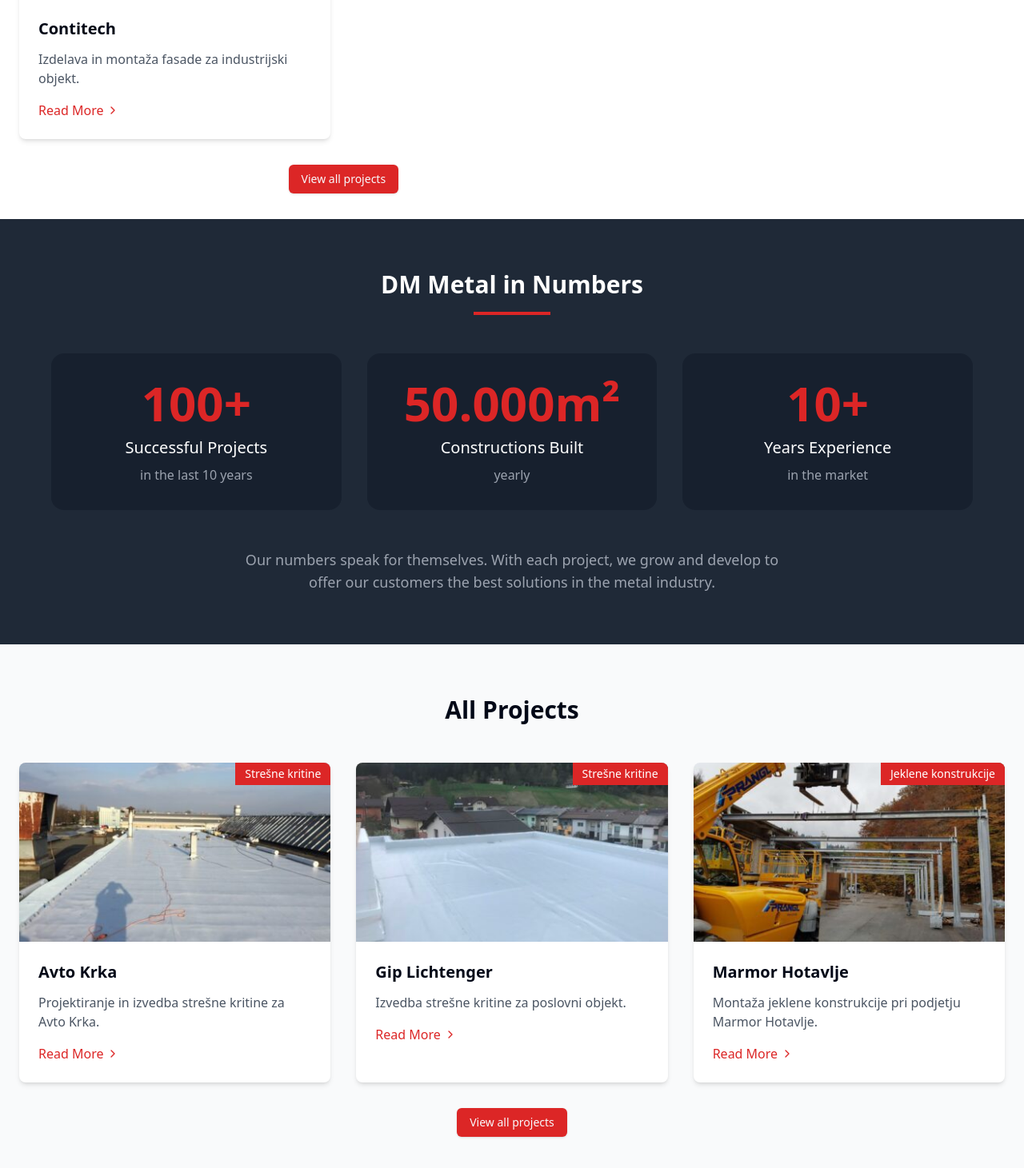
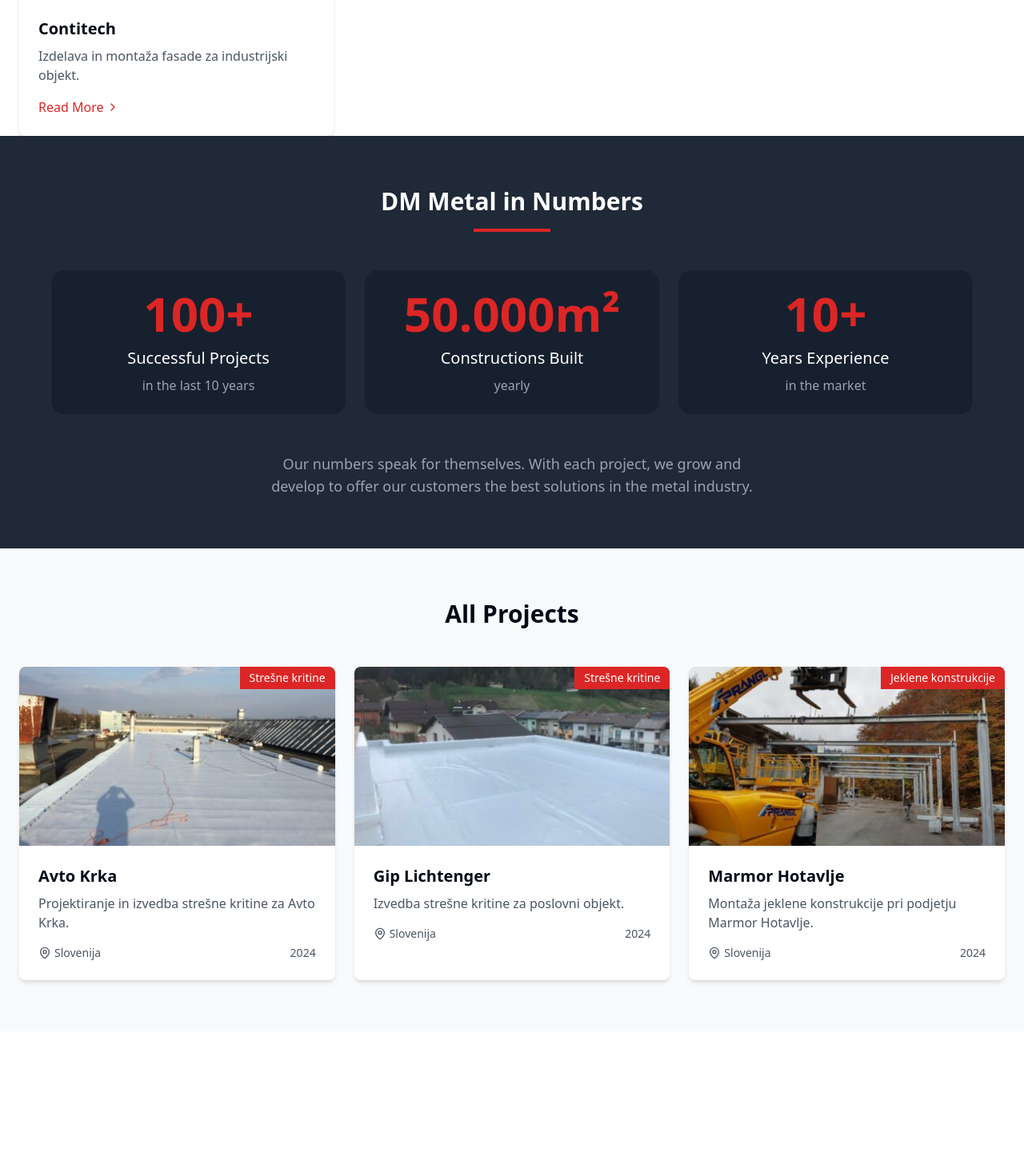
Before and after one commit to TimBlazic/dm-metal, a Next.js app: page /en/storitve/fasadni-elementi in a window 1280 px wide. Shown: the part 1634-3095 px from the top of the page at 80% size. After the commit the page ends 2924 px from the top, so only its background shows below. Built offline with nearby package versions, Linux system fonts and the light colour scheme.

Commit message:
fixing mobile

```diff
--- a/app/[lang]/storitve/[service]/client-page.tsx
+++ b/app/[lang]/storitve/[service]/client-page.tsx
@@ -3,7 +3,7 @@
 
 import Image from "next/image";
 import Link from "next/link";
-import { ChevronRight } from "lucide-react";
+import { ChevronRight, MapPin } from "lucide-react";
 import { Button } from "@/components/ui/button";
 import Navigation from "@/app/[lang]/components/navigation";
 import Footer from "@/app/[lang]/components/footer";
@@ -160,13 +160,13 @@ export default function ServicePageClient({
             ))}
 
             {/* Features */}
-            <div className="grid sm:grid-cols-2 gap-8 mb-12">
+            <div className="grid grid-cols-1 sm:grid-cols-2 gap-6 mb-12">
               {serviceData.features?.map((feature, index) => (
                 <div
                   key={index}
-                  className="bg-gray-50 rounded-lg p-6 shadow-sm hover:shadow-md transition-shadow"
+                  className="bg-gray-50 rounded-lg p-4 md:p-6 shadow-sm hover:shadow-md transition-shadow"
                 >
-                  <h2 className="text-xl font-bold mb-4 text-gray-900 border-b pb-2 border-gray-200">
+                  <h2 className="text-lg md:text-xl font-bold mb-4 text-gray-900 border-b pb-2 border-gray-200">
                     {feature.title[lang]}
                   </h2>
                   <ul className="space-y-3">
@@ -175,7 +175,9 @@ export default function ServicePageClient({
                         <div className="flex-shrink-0 h-5 w-5 rounded-full bg-red-100 flex items-center justify-center mt-1 mr-3">
                           <div className="h-2 w-2 rounded-full bg-red-600"></div>
                         </div>
-                        <span className="text-gray-700">{item}</span>
+                        <span className="text-gray-700 text-sm md:text-base">
+                          {item}
+                        </span>
                       </li>
                     ))}
                   </ul>
@@ -187,42 +189,34 @@ export default function ServicePageClient({
             <div className="mt-12">
               <div className="flex items-center mb-6">
                 <div className="h-px flex-1 bg-gray-200"></div>
-                <h2 className="text-2xl font-bold px-4">
+                <h2 className="text-xl md:text-2xl font-bold px-4">
                   {t("similarProjects")}
                 </h2>
                 <div className="h-px flex-1 bg-gray-200"></div>
               </div>
-              <div className="grid sm:grid-cols-1 lg:grid-cols-2 gap-8 mx-auto">
+              <div className="grid grid-cols-1 lg:grid-cols-2 gap-6 mx-auto">
                 {topProjects.map((project) => (
                   <Link
                     key={project.id}
                     href={`/${params.lang}/reference/${project.id}`}
                     className="group bg-white rounded-lg overflow-hidden shadow-md hover:shadow-lg transition-shadow"
                   >
-                    <div className="relative h-56">
+                    <div className="relative h-48 md:h-56">
                       <Image
                         src={`/images/reference/${project.image}`}
                         alt={project.title}
                         fill
                         className="object-cover group-hover:scale-105 transition-transform duration-500"
-                        onError={(e) => {
-                          console.error(
-                            "Error loading project image:",
-                            project.image
-                          );
-                          const target = e.target as HTMLImageElement;
-                          target.src = "/images/dm-metal-hero.jpeg";
-                        }}
                       />
                       <div className="absolute top-0 right-0 bg-red-600 text-white px-3 py-1 text-sm font-medium">
                         {project.categoryName}
                       </div>
                     </div>
-                    <div className="p-6">
-                      <h3 className="font-bold text-xl mb-3">
+                    <div className="p-4 md:p-6">
+                      <h3 className="font-bold text-lg md:text-xl mb-2">
                         {project.title}
                       </h3>
-                      <p className="text-gray-600 mb-4">
+                      <p className="text-gray-600 text-sm md:text-base mb-4">
                         {project.description}
                       </p>
                       <div className="inline-flex items-center text-red-600 font-medium group-hover:translate-x-1 transition-transform">
@@ -232,13 +226,6 @@ export default function ServicePageClient({
                     </div>
                   </Link>
                 ))}
-              </div>
-              <div className="text-center my-8">
-                <Link href={`/${params.lang}/projekti`}>
-                  <Button className="bg-red-600 hover:bg-red-700">
-                    {t("viewAllProjects")}
-                  </Button>
-                </Link>
               </div>
             </div>
           </div>
@@ -283,44 +270,54 @@ export default function ServicePageClient({
       </div>
 
       {/* Statistics Section */}
-      <section className="relative py-16 bg-gray-800">
-        <div className="container relative px-4 md:px-6">
+      <section className="bg-gray-800 py-16">
+        <div className="container px-4 md:px-6 mx-auto">
           <div className="text-center mb-12">
             <h2 className="text-3xl font-bold mb-4 text-white">
               {t("byTheNumbers")}
             </h2>
             <div className="w-24 h-1 bg-red-600 mx-auto"></div>
           </div>
-          <div className="grid grid-cols-1 lg:grid-cols-3 gap-8 max-w-6xl mx-auto">
+          <div className="grid grid-cols-1 md:grid-cols-3 gap-6 max-w-6xl mx-auto">
             {/* Projekti */}
-            <div className="text-center p-8 rounded-2xl bg-gray-900/50">
-              <div className="text-6xl font-bold text-red-600 mb-3">100+</div>
-              <div className="text-xl font-medium mb-2 text-white">
+            <div className="text-center p-6 rounded-2xl bg-gray-900/50">
+              <div className="text-5xl md:text-6xl font-bold text-red-600 mb-3">
+                100+
+              </div>
+              <div className="text-lg md:text-xl font-medium mb-2 text-white">
                 {t("successfulProjects")}
               </div>
-              <div className="text-base text-gray-400">{t("inLastYears")}</div>
+              <div className="text-sm md:text-base text-gray-400">
+                {t("inLastYears")}
+              </div>
             </div>
             {/* Kvadratura */}
-            <div className="text-center p-8 rounded-2xl bg-gray-900/50">
-              <div className="text-6xl font-bold text-red-600 mb-3">
+            <div className="text-center p-6 rounded-2xl bg-gray-900/50">
+              <div className="text-5xl md:text-6xl font-bold text-red-600 mb-3">
                 50.000m²
               </div>
-              <div className="text-xl font-medium mb-2 text-white">
+              <div className="text-lg md:text-xl font-medium mb-2 text-white">
                 {t("constructionsBuilt")}
               </div>
-              <div className="text-base text-gray-400">{t("yearly")}</div>
+              <div className="text-sm md:text-base text-gray-400">
+                {t("yearly")}
+              </div>
             </div>
             {/* Izkušnje */}
-            <div className="text-center p-8 rounded-2xl bg-gray-900/50">
-              <div className="text-6xl font-bold text-red-600 mb-3">10+</div>
-              <div className="text-xl font-medium mb-2 text-white">
+            <div className="text-center p-6 rounded-2xl bg-gray-900/50">
+              <div className="text-5xl md:text-6xl font-bold text-red-600 mb-3">
+                10+
+              </div>
+              <div className="text-lg md:text-xl font-medium mb-2 text-white">
                 {t("yearsExperience")}
               </div>
-              <div className="text-base text-gray-400">{t("inMarket")}</div>
+              <div className="text-sm md:text-base text-gray-400">
+                {t("inMarket")}
+              </div>
             </div>
           </div>
           <div className="mt-12 text-center">
-            <p className="text-lg text-gray-400 max-w-2xl mx-auto">
+            <p className="text-lg text-gray-400 max-w-2xl mx-auto px-4">
               {t("numbersSpeak")}
             </p>
           </div>
@@ -328,53 +325,47 @@ export default function ServicePageClient({
       </section>
 
       {/* Related Projects */}
-      <section className="py-16 bg-gray-50">
+      <section className="py-12 md:py-16 bg-gray-50">
         <div className="container px-4 md:px-6">
-          <h2 className="text-3xl font-bold mb-12 text-center">
+          <h2 className="text-2xl md:text-3xl font-bold mb-8 md:mb-12 text-center">
             {t("allProjects")}
           </h2>
-          <div className="grid sm:grid-cols-2 lg:grid-cols-3 gap-8">
+          <div className="grid grid-cols-1 md:grid-cols-2 lg:grid-cols-3 gap-6">
             {bottomProjects.map((project) => (
               <div
                 key={project.id}
                 className="group bg-white rounded-lg overflow-hidden shadow-md hover:shadow-lg transition-shadow"
               >
-                <div className="relative h-56">
+                <div className="relative h-48 md:h-56">
                   <Image
                     src={`/images/reference/${project.image}`}
                     alt={project.title}
                     fill
                     className="object-cover group-hover:scale-105 transition-transform duration-500"
-                    onError={(e) => {
-                      console.error(
-                        "Error loading project image:",
-                        project.image
-                      );
-                      const target = e.target as HTMLImageElement;
-                      target.src = "/images/dm-metal-hero.jpeg";
-                    }}
                   />
                   <div className="absolute top-0 right-0 bg-red-600 text-white px-3 py-1 text-sm font-medium">
                     {project.categoryName}
                   </div>
                 </div>
-                <div className="p-6">
-                  <h3 className="font-bold text-xl mb-3">{project.title}</h3>
-                  <p className="text-gray-600 mb-4">{project.description}</p>
-                  <div className="inline-flex items-center text-red-600 font-medium group-hover:translate-x-1 transition-transform">
-                    {t("readMore")}
-                    <ChevronRight className="h-4 w-4 ml-1" />
+                <div className="p-4 md:p-6">
+                  <h3 className="font-bold text-lg md:text-xl mb-2">
+                    {project.title}
+                  </h3>
+                  <p className="text-gray-600 text-sm md:text-base mb-4">
+                    {project.description}
+                  </p>
+                  <div className="flex items-center justify-between">
+                    <div className="flex items-center text-sm text-gray-600">
+                      <MapPin className="h-4 w-4 mr-1" />
+                      {project.location}
+                    </div>
+                    <span className="text-sm text-gray-600">
+                      {project.year}
+                    </span>
                   </div>
                 </div>
               </div>
             ))}
-          </div>
-          <div className="text-center mt-8">
-            <Link href={`/${params.lang}/projekti`}>
-              <Button className="bg-red-600 hover:bg-red-700">
-                {t("viewAllProjects")}
-              </Button>
-            </Link>
           </div>
         </div>
       </section>
```
